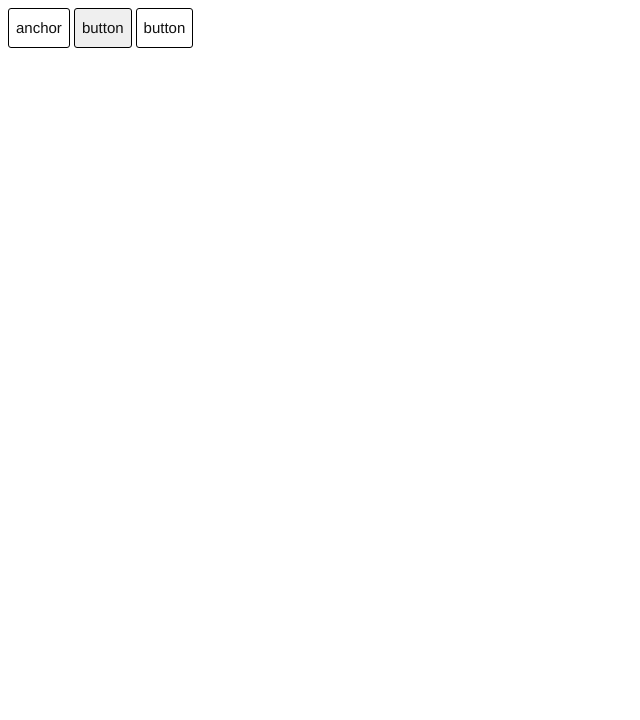
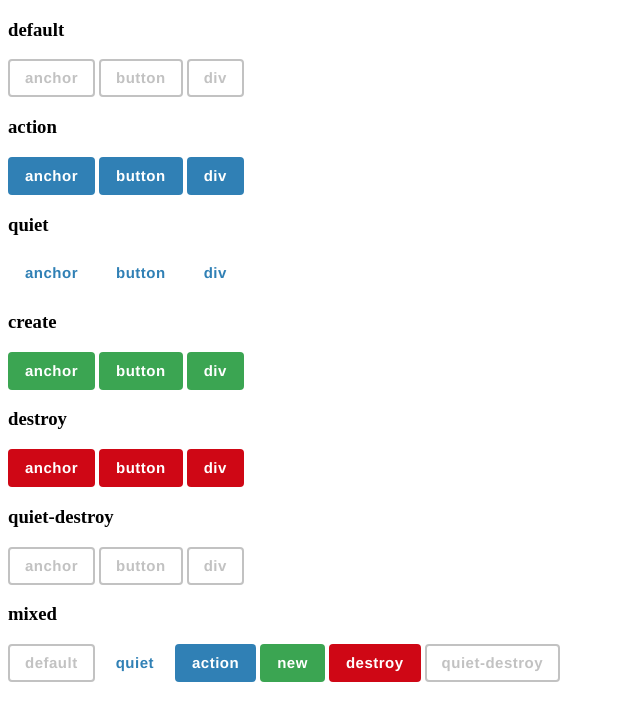
Before and after one commit to chantastic/btn.css, a website: page index.html in a window 1280 px wide. Shown: the whole page, without its empty margins (0-640 px from the left). Drawn offline with Linux system fonts and the light colour scheme.

Commit message:
feat(*btn): base btn set, first pass

```diff
--- a/btn.css
+++ b/btn.css
@@ -1,25 +1,101 @@
 .btn,
 .btn:link,
 .btn:visited {
-  color: #111;
-  display: inline-block;
-  padding: 10px 7px;
-  text-decoration: none;
   font-size: 15px;
+  font-weight: bold;
   line-height: 18px;
 
+  display: inline-block;
+
+  padding: 8px 15px;
+
   cursor: pointer;
+  text-decoration: none;
+  letter-spacing: .5px;
 }
 
-.btn:hover,
-.btn:focus { }
+/* default */
+.btn,
+.btn:link,
+.btn:visited {
+  font-family: helvetica, arial, sans-serif;
 
-.btn:active { }
+  color: hsl(0, 0%, 76%);
+  border: 2px solid;
+  border-radius: 4px;
+  background-color: transparent;
+}
 
-/* default */
-.btn {
-  border-radius: 3px;
-  color: #111;
-  font-family: helvetica, arial, sans-serif;
-  border: 1px solid black;
+.btn:hover {
+  color: hsl(204, 58%, 45%);
+  border-color: hsl(204, 58%, 45%);
 }
+
+/* quiet */
+.quiet-btn,
+.quiet-btn:link,
+.quiet-btn:visited {
+  color: hsl(204, 58%, 45%);
+  border-color: transparent;
+  background: transparent;
+}
+
+.quiet-btn:hover {
+  border-color: hsl(204, 58%, 45%);
+}
+
+
+/* action-btn */
+.action-btn,
+.action-btn:link,
+.action-btn:visited {
+  padding: 10px 17px;
+
+  color: white;
+  border-width: 0;
+  background-color: hsl(204, 58%, 45%);
+}
+
+.action-btn:hover
+{
+  color: white;
+  background-color: hsl(204, 58%, 55%);
+}
+
+/* destroy */
+.destroy-btn,
+.destroy-btn:link,
+.destroy-btn:visited {
+  padding: 10px 17px;
+
+  color: white;
+  border-width: 0;
+  background-color: hsl(356, 93%, 42%);
+}
+
+.destroy-btn:hover {
+  color: white;
+  background-color: hsl(356, 93%, 52%);
+}
+
+/* quiet-destroy */
+.quiet-destroy-btn:hover {
+  color: hsl(356, 93%, 42%);
+  border-color: hsl(356, 93%, 42%);
+}
+
+/* create */
+.create-btn,
+.create-btn:link,
+.create-btn:visited {
+  padding: 10px 17px;
+
+  color: white;
+  border-width: 0;
+  background-color: hsl(133, 47%, 44%);
+}
+
+.create-btn:hover {
+  color: white;
+  background-color: hsl(133, 47%, 54%);
+}
--- a/index.html
+++ b/index.html
@@ -4,8 +4,65 @@
   <link rel="stylesheet" href="./btn.css" />
 </head>
 <body>
-  <a href="#" class="btn">anchor</a>
-  <button type="button" class="btn">button</button>
-  <div class="btn">button</div>
+  <section>
+    <div>
+      <h3>default</h3>
+
+      <a href="#" class="btn">anchor</a>
+      <button type="button" class="btn">button</button>
+      <div class="btn">div</div>
+    </div>
+  </section>
+
+  <section>
+    <h3>action</h3>
+
+    <a href="#" class="action-btn btn">anchor</a>
+    <button type="button" class="action-btn btn">button</button>
+    <div class="action-btn btn">div</div>
+  </section>
+
+  <section>
+    <h3>quiet</h3>
+
+    <a href="#" class="quiet-btn btn">anchor</a>
+    <button type="button" class="quiet-btn btn">button</button>
+    <div class="quiet-btn btn">div</div>
+  </section>
+
+  <section>
+    <h3>create</h3>
+
+    <a href="#" class="create-btn btn">anchor</a>
+    <button type="button" class="create-btn btn">button</button>
+    <div class="create-btn btn">div</div>
+  </section>
+
+  <section>
+    <h3>destroy</h3>
+
+    <a href="#" class="destroy-btn btn">anchor</a>
+    <button type="button" class="destroy-btn btn">button</button>
+    <div class="destroy-btn btn">div</div>
+  </section>
+
+  <section>
+    <h3>quiet-destroy</h3>
+
+    <a href="#" class="quiet-destroy-btn btn">anchor</a>
+    <button type="button" class="quiet-destroy-btn btn">button</button>
+    <div class="quiet-destroy-btn btn">div</div>
+  </section>
+
+  <section>
+    <h3>mixed</h3>
+
+    <a href="#" class="                  btn">default</a>
+    <a href="#" class="        quiet-btn btn">quiet</a>
+    <a href="#" class="       action-btn btn">action</a>
+    <a href="#" class="       create-btn btn">new</a>
+    <a href="#" class="      destroy-btn btn">destroy</a>
+    <a href="#" class="quiet-destroy-btn btn">quiet-destroy</a>
+  </section>
 </body>
 </html>
```
Also changed, not shown: README.markdown (+8 -1 lines).
